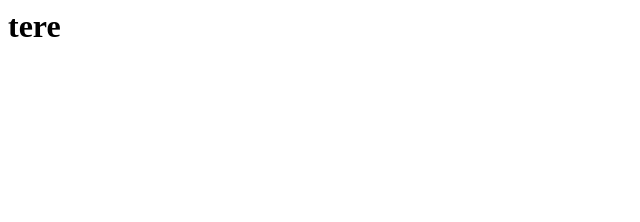
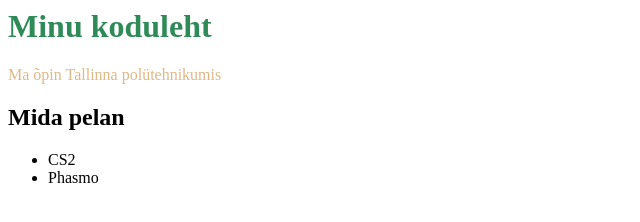
Before and after one commit to MattiasJagomae/poly, a plain HTML site: page index.html in a window 1280 px wide. Shown: the whole page, without its empty margins (0-640 px from the left). Drawn offline with Linux system fonts and the light colour scheme.

Commit message:
basic index html

```diff
--- a/index.html
+++ b/index.html
@@ -1 +1,13 @@
-<h1>tere</h1>
+<html>
+<body>
+
+<h1 style="color:seagreen;">Minu koduleht</h1>
+<p style="color:burlywood;">Ma õpin Tallinna polütehnikumis</p>
+<h2>Mida pelan</h2>
+
+<ul>
+  <li>CS2</li>
+  <li>Phasmo</li>
+</ul>
+</body>
+</html>
```
